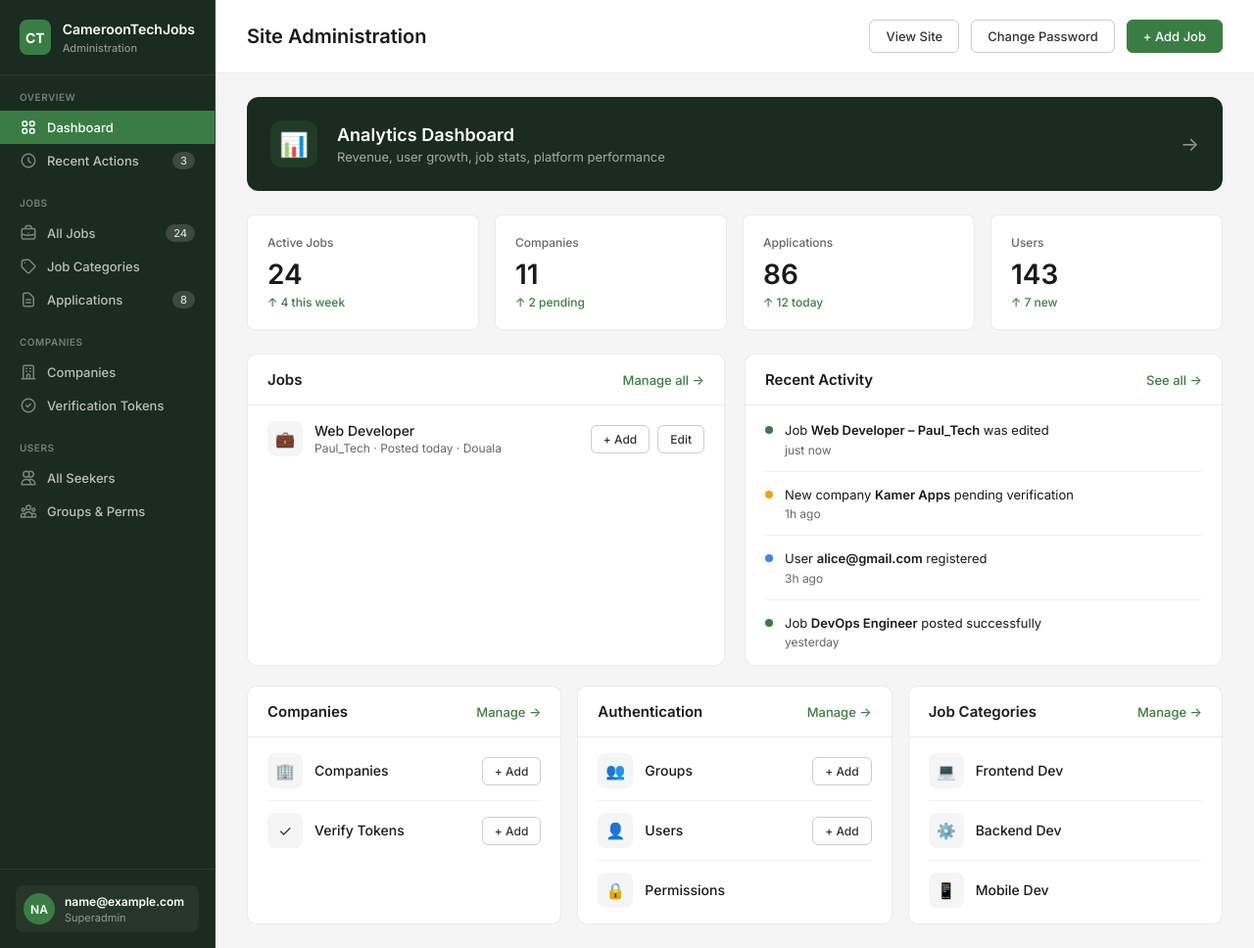
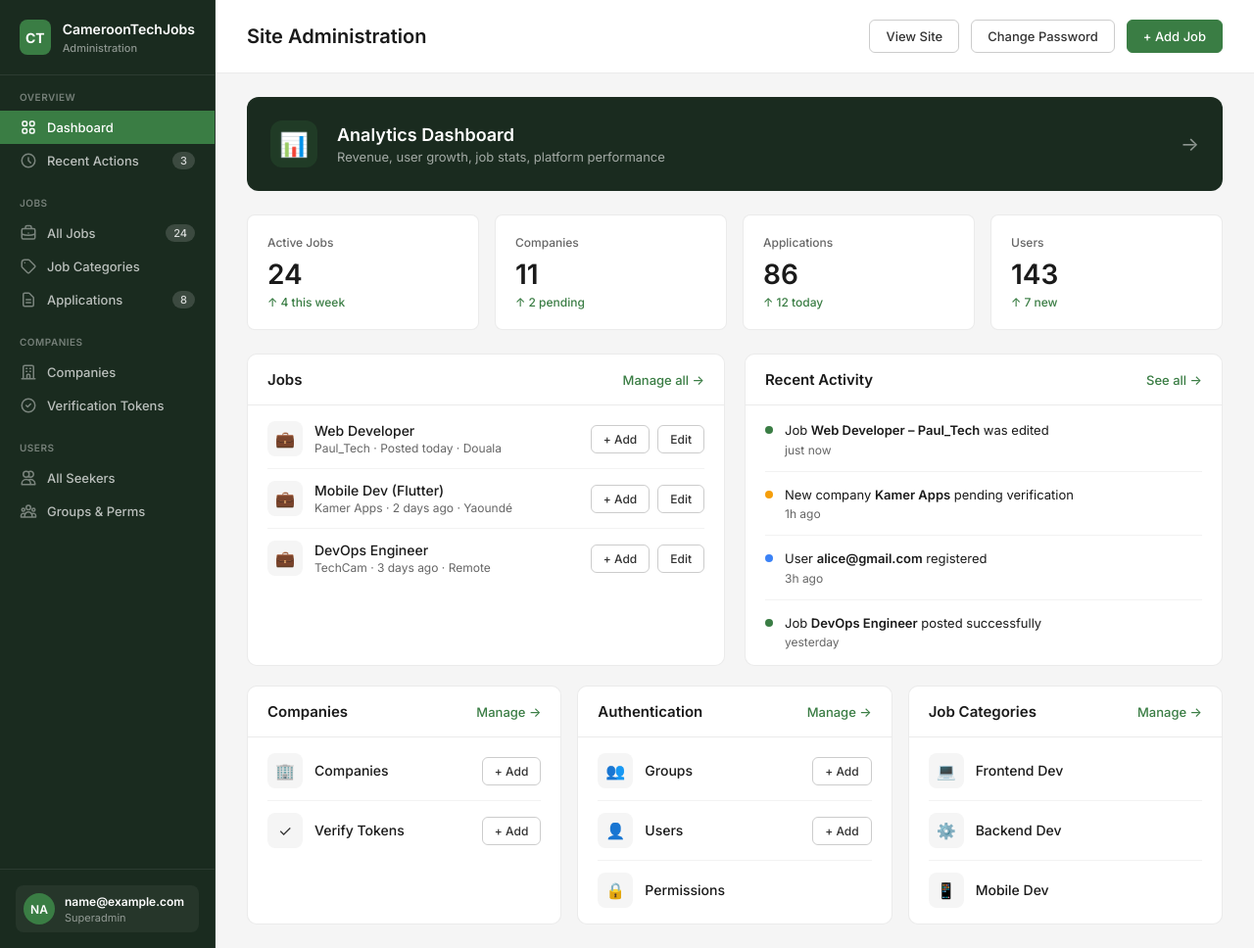
Before and after one commit to Chipser-Paul/cameroon-tech-jobs, a Django app: page /admin/ in a window 1280 px wide. Shown: the whole page at 98% size. Run offline with Django 5.2, Linux system fonts and the light colour scheme; the visitor is signed in with stand-in values (Sample User, id 1); data that the repository does not hold is empty; parts of the project's set-up code (start-up, migrations or seed data) failed here and were passed over.

Commit message:
Fix: Admin 500 error - use static placeholder data in index template
- Replaced dynamic variables with static placeholder values
- Django's default admin index doesn't provide custom context variables
- Added default values for user profile display
- Template now works with standard Django admin context
- Removed dependency on recent_jobs, active_jobs, etc. variables

```diff
--- a/templates/admin/index.html
+++ b/templates/admin/index.html
@@ -602,9 +602,9 @@
 
             <div class="sidebar-footer">
                 <div class="user-profile">
-                    <div class="user-avatar">{{ user.email|slice:":2"|upper }}</div>
+                    <div class="user-avatar">{{ user.email|slice:":2"|upper|default:"AD" }}</div>
                     <div class="user-info">
-                        <h4>{{ user.get_full_name|default:user.email }}</h4>
+                        <h4>{{ user.get_full_name|default:user.email|default:"Admin User" }}</h4>
                         <span>Superadmin</span>
                     </div>
                 </div>
@@ -641,22 +641,22 @@
                 <div class="stat-cards">
                     <div class="stat-card">
                         <div class="stat-label">Active Jobs</div>
-                        <div class="stat-value">{{ active_jobs|default:24 }}</div>
+                        <div class="stat-value">24</div>
                         <div class="stat-delta">↑ 4 this week</div>
                     </div>
                     <div class="stat-card">
                         <div class="stat-label">Companies</div>
-                        <div class="stat-value">{{ total_companies|default:11 }}</div>
+                        <div class="stat-value">11</div>
                         <div class="stat-delta">↑ 2 pending</div>
                     </div>
                     <div class="stat-card">
                         <div class="stat-label">Applications</div>
-                        <div class="stat-value">{{ total_applications|default:86 }}</div>
+                        <div class="stat-value">86</div>
                         <div class="stat-delta">↑ 12 today</div>
                     </div>
                     <div class="stat-card">
                         <div class="stat-label">Users</div>
-                        <div class="stat-value">{{ total_seekers|default:143 }}</div>
+                        <div class="stat-value">143</div>
                         <div class="stat-delta">↑ 7 new</div>
                     </div>
                 </div>
@@ -670,19 +670,6 @@
                             <a href="{% url 'admin:jobs_job_changelist' %}">Manage all →</a>
                         </div>
                         <div class="section-card-body">
-                            {% for job in recent_jobs|slice:":3" %}
-                            <div class="row-item">
-                                <div class="row-icon">💼</div>
-                                <div class="row-content">
-                                    <h4>{{ job.title }}</h4>
-                                    <p>{{ job.company.company_name|default:"Unknown" }} · {{ job.date_posted|timesince }} ago · {{ job.location }}</p>
-                                </div>
-                                <div class="row-actions">
-                                    <a href="{% url 'admin:jobs_job_add' %}" class="btn btn-outline btn-sm">+ Add</a>
-                                    <a href="{% url 'admin:jobs_job_change' job.id %}" class="btn btn-outline btn-sm">Edit</a>
-                                </div>
-                            </div>
-                            {% empty %}
                             <div class="row-item">
                                 <div class="row-icon">💼</div>
                                 <div class="row-content">
@@ -694,7 +681,28 @@
                                     <a href="#" class="btn btn-outline btn-sm">Edit</a>
                                 </div>
                             </div>
-                            {% endfor %}
+                            <div class="row-item">
+                                <div class="row-icon">💼</div>
+                                <div class="row-content">
+                                    <h4>Mobile Dev (Flutter)</h4>
+                                    <p>Kamer Apps · 2 days ago · Yaoundé</p>
+                                </div>
+                                <div class="row-actions">
+                                    <a href="{% url 'admin:jobs_job_add' %}" class="btn btn-outline btn-sm">+ Add</a>
+                                    <a href="#" class="btn btn-outline btn-sm">Edit</a>
+                                </div>
+                            </div>
+                            <div class="row-item">
+                                <div class="row-icon">💼</div>
+                                <div class="row-content">
+                                    <h4>DevOps Engineer</h4>
+                                    <p>TechCam · 3 days ago · Remote</p>
+                                </div>
+                                <div class="row-actions">
+                                    <a href="{% url 'admin:jobs_job_add' %}" class="btn btn-outline btn-sm">+ Add</a>
+                                    <a href="#" class="btn btn-outline btn-sm">Edit</a>
+                                </div>
+                            </div>
                         </div>
                     </div>
 
```
